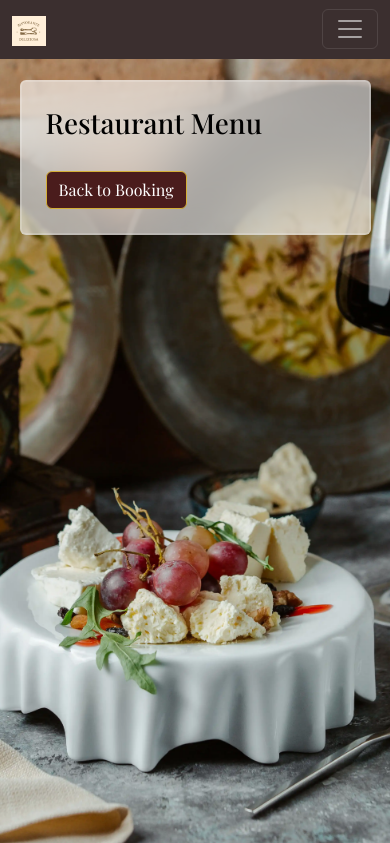
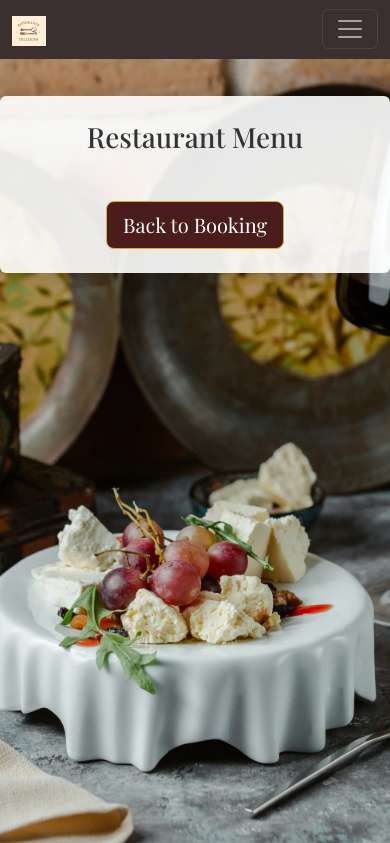
Before and after one commit to jessi25924/risto_deliz, a Django app: page /menu/ in a window 390 px wide. Shown: the top 843 px of the page. Run offline with Django 4.2, Linux system fonts and the light colour scheme; data that the repository does not hold is empty; some libraries are stand-ins or nearby versions; some web fonts are replaced.

Commit message:
Responsive fix for menu section

```diff
--- a/booking_table/templates/booking_table/menu.html
+++ b/booking_table/templates/booking_table/menu.html
@@ -1,22 +1,29 @@
-{% extends "base.html" %}
+{% extends 'base.html' %}
+{% load static %}
 
 {% block content %}
-<div class="menu-bg py-5">
-  <div class="glass-box p-4 rounded">
-    <h1>Restaurant Menu</h1>
+<div class="menu-bg dashboard-wrapper py-5">
+  <div class="glass-box p-4 rounded mt-5">
+    <h1 class="text-center">Restaurant Menu</h1>
 
-    {% for category, items in grouped_items.items %}
-      <h2>{{ category }}</h2>
-      <ul>
+  {% for category, items in grouped_items.items %}
+    <div class="mt-5 mb-5">
+      <h2 class="text-center">{{ category }}</h2>
+      <div class="row">
         {% for item in items %}
-          <li>
-            <strong>{{ item.name }}</strong>: {{ item.description }} – £{{ item.price }}
-          </li>
+          <div class="col-12 col-md-6 mt-4">
+            <h4>{{ forloop.counter }}. {{ item.name }}</h4>
+            <p>{{ item.description }}</p>
+            <p><strong>£{{ item.price }}</strong></p>
+          </div>
         {% endfor %}
-      </ul>
-    {% endfor %}
+      </div>
+    </div>
+  {% endfor %}
 
-    <a href="{% url 'book_table' %}" class="btn btn-primary mt-4">Back to Booking</a>
+  <div class="text-center mt-5">
+    <a href="{% url 'book_table' %}" class="btn btn-primary btn-lg">Back to Booking</a>
+  </div>
   </div>
 </div>
 {% endblock %}
--- a/static/css/styles.css
+++ b/static/css/styles.css
@@ -95,23 +95,25 @@ main .container {
     padding-top: 50px;
 }
 
+/** Menu Page **/
 .menu-bg {
     background-image: url('/static/images/menu-background.webp');
     background-size: cover;
+    background-repeat: no-repeat;
     background-position: center;
+    background-attachment: fixed;
     min-height: 100vh;
     width: 100%;
 }
 
 .glass-box {
-    color: black;
-    background-color: rgba(255, 255, 255, 0.6);
-    border: 2px solid rgba(255, 255, 255, 0.18);
-    backdrop-filter: blur(30px);
-    margin: 2rem auto;
-    padding: 2rem;
-    max-width: 800px;
-    width: 90%;
+  background: rgba(255, 255, 255, 0.9);
+  width: 100%;
+  max-width: 900px;
+  margin: auto;
+  box-shadow: 0 0 20px rgba(0,0,0,0.2);
+  color: #333;
+  border-radius: 12px;
 }
 
 /* override built-in textarea style*/
```
